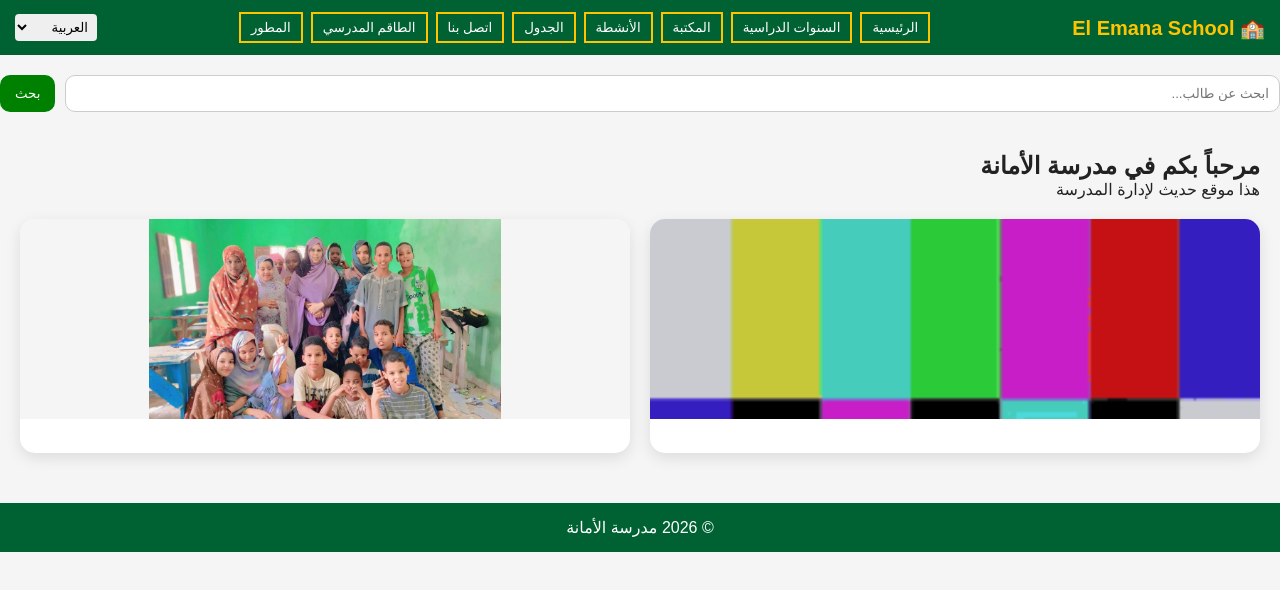
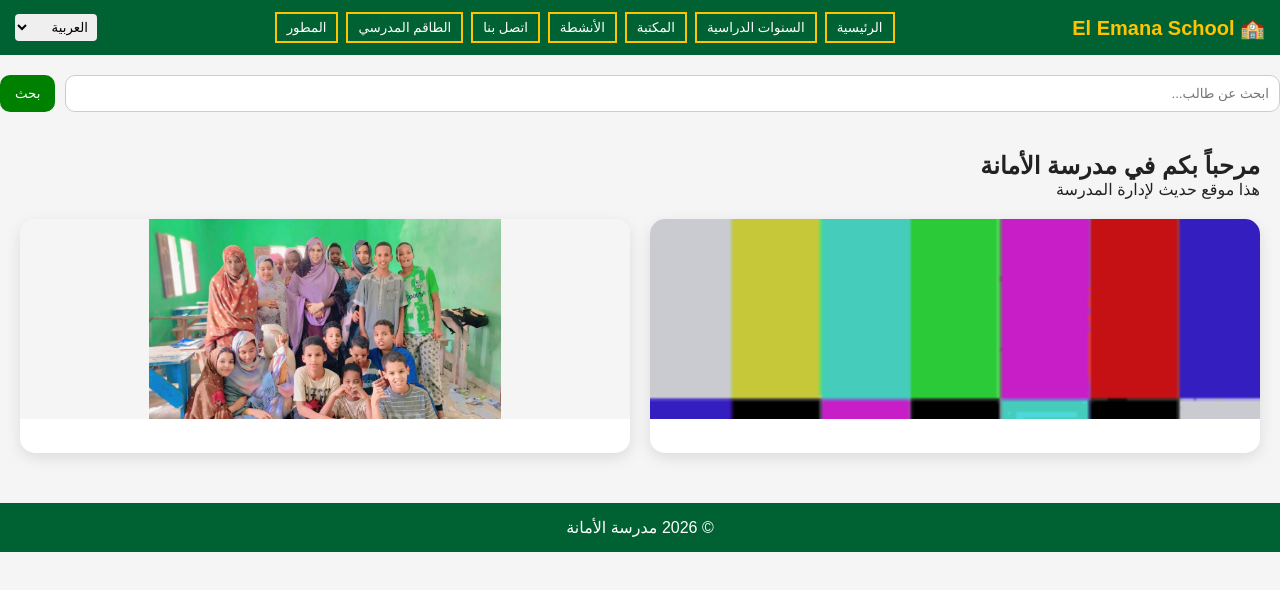
Before and after one commit to SaidElHachmy/ElEmana-School, a plain HTML site: page index.html in a window 1280 px wide. Drawn offline with Linux system fonts and the light colour scheme.

Commit message:
Update index.html
Hide schedule

```diff
--- a/index.html
+++ b/index.html
@@ -23,7 +23,8 @@
       <button data-key="years" onclick="showSection('years')">السنوات الدراسية</button>
       <button data-key="library" onclick="showSection('library')">المكتبة</button>
       <button data-key="activities" onclick="showSection('activities')">الأنشطة</button>
-      <button data-key="schedule" onclick="showSection('schedule')">الجدول</button>
+    <!--  <button data-key="schedule" onclick="showSection('schedule')">الجدول</button>-->
+
       <button data-key="contact" onclick="showSection('contact')">اتصل بنا</button>
 
 
```
